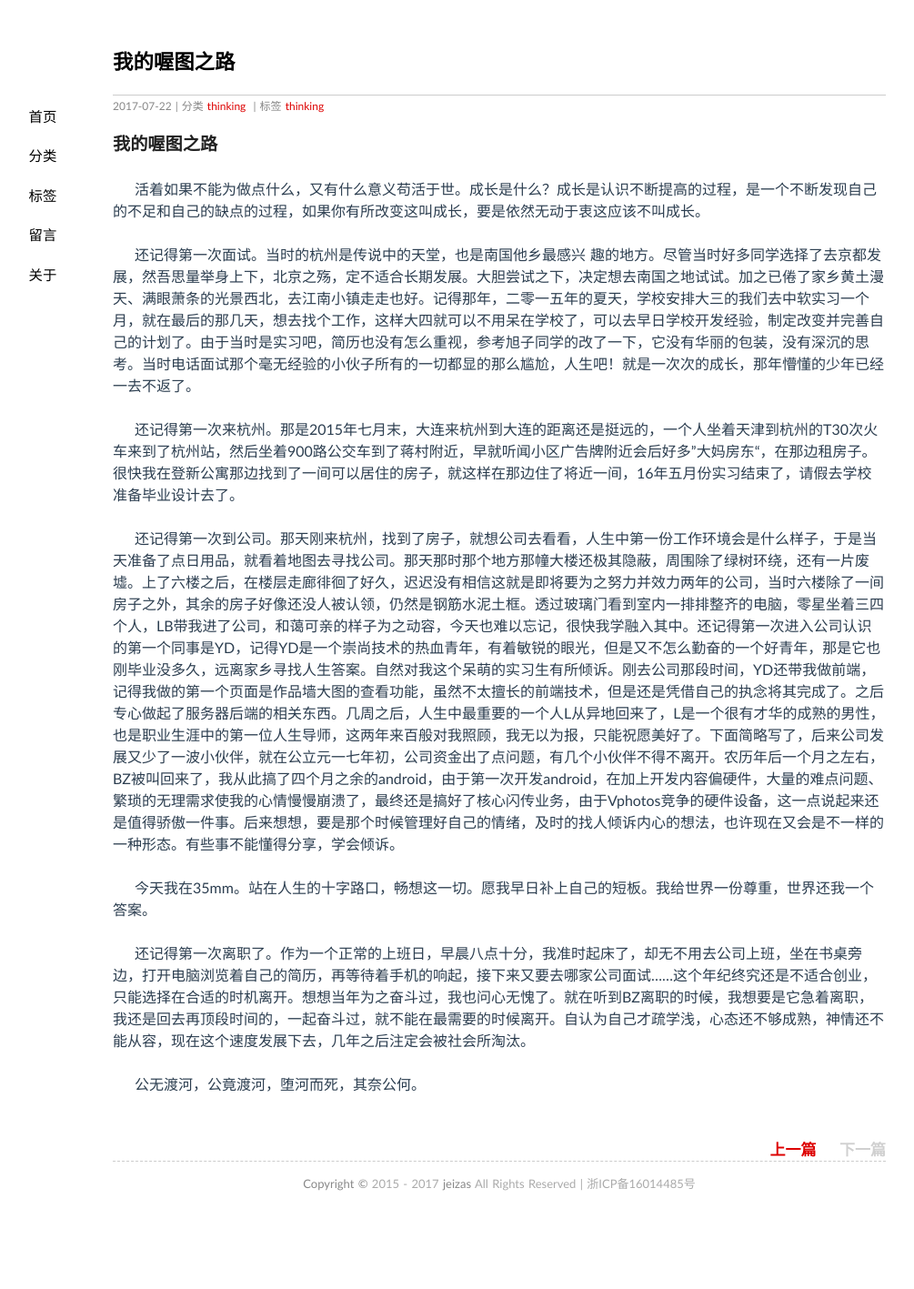
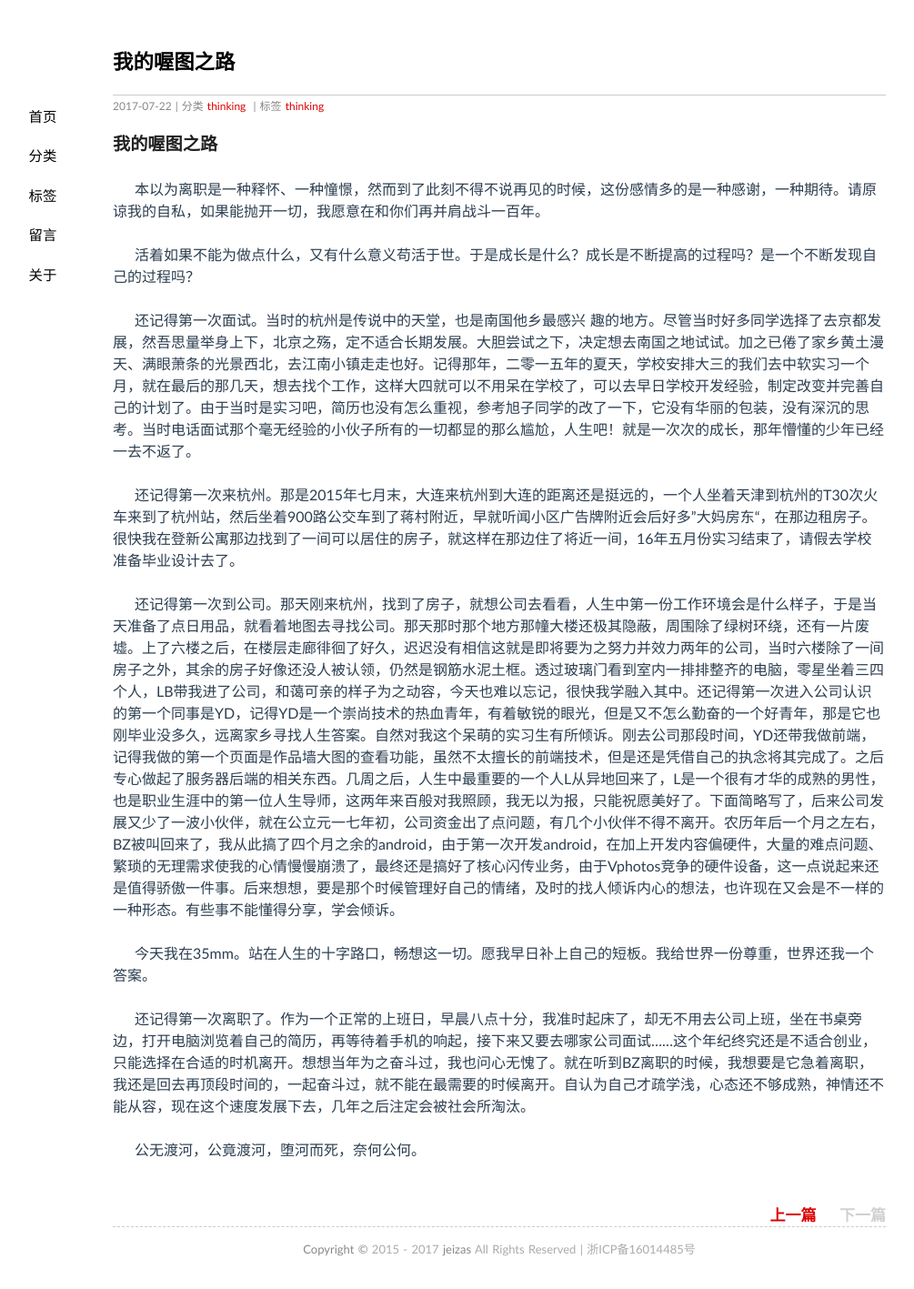
Before and after one commit to jeizas/jeizas.github.io, a Jekyll site: the page built from _posts/2017-07-22-alltuu_thinking.md, in a window 1280 px wide. Shown: the whole page at 91% size, without its empty margins (91-1096 px from the left). Built offline with Jekyll 4.4.1, drawn with Linux system fonts in a browser that asks for light colours; comment, search, counter and statistics services are not loaded; before the commit the page ends 1345 px from its top, so only the background shows below that.

Commit message:
modified:   _posts/2017-07-22-alltuu_thinking.md

```diff
--- a/_posts/2017-07-22-alltuu_thinking.md
+++ b/_posts/2017-07-22-alltuu_thinking.md
@@ -8,8 +8,9 @@ tags: thinking
 
 ### 我的喔图之路
 
-&emsp;&emsp;活着如果不能为做点什么，又有什么意义苟活于世。成长是什么？成长是认识不断提高的过程，是一个不断发现自己的不足和自己的缺点的过程，如果你有所改变这叫成长，要是依然无动于衷这应该不叫成长。
+&emsp;&emsp;本以为离职是一种释怀、一种憧憬，然而到了此刻不得不说再见的时候，这份感情多的是一种感谢，一种期待。请原谅我的自私，如果能抛开一切，我愿意在和你们再并肩战斗一百年。
 
+&emsp;&emsp;活着如果不能为做点什么，又有什么意义苟活于世。于是成长是什么？成长是不断提高的过程吗？是一个不断发现自己的过程吗？
 
 &emsp;&emsp;还记得第一次面试。当时的杭州是传说中的天堂，也是南国他乡最感兴   趣的地方。尽管当时好多同学选择了去京都发展，然吾思量举身上下，北京之殇，定不适合长期发展。大胆尝试之下，决定想去南国之地试试。加之已倦了家乡黄土漫天、满眼萧条的光景西北，去江南小镇走走也好。记得那年，二零一五年的夏天，学校安排大三的我们去中软实习一个月，就在最后的那几天，想去找个工作，这样大四就可以不用呆在学校了，可以去早日学校开发经验，制定改变并完善自己的计划了。由于当时是实习吧，简历也没有怎么重视，参考旭子同学的改了一下，它没有华丽的包装，没有深沉的思考。当时电话面试那个毫无经验的小伙子所有的一切都显的那么尴尬，人生吧！就是一次次的成长，那年懵懂的少年已经一去不返了。
 
@@ -21,4 +22,4 @@ tags: thinking
 
 &emsp;&emsp;还记得第一次离职了。作为一个正常的上班日，早晨八点十分，我准时起床了，却无不用去公司上班，坐在书桌旁边，打开电脑浏览着自己的简历，再等待着手机的响起，接下来又要去哪家公司面试……这个年纪终究还是不适合创业，只能选择在合适的时机离开。想想当年为之奋斗过，我也问心无愧了。就在听到BZ离职的时候，我想要是它急着离职，我还是回去再顶段时间的，一起奋斗过，就不能在最需要的时候离开。自认为自己才疏学浅，心态还不够成熟，神情还不能从容，现在这个速度发展下去，几年之后注定会被社会所淘汰。
 
-&emsp;&emsp;公无渡河，公竟渡河，堕河而死，其奈公何。
+&emsp;&emsp;公无渡河，公竟渡河，堕河而死，奈何公何。
```
